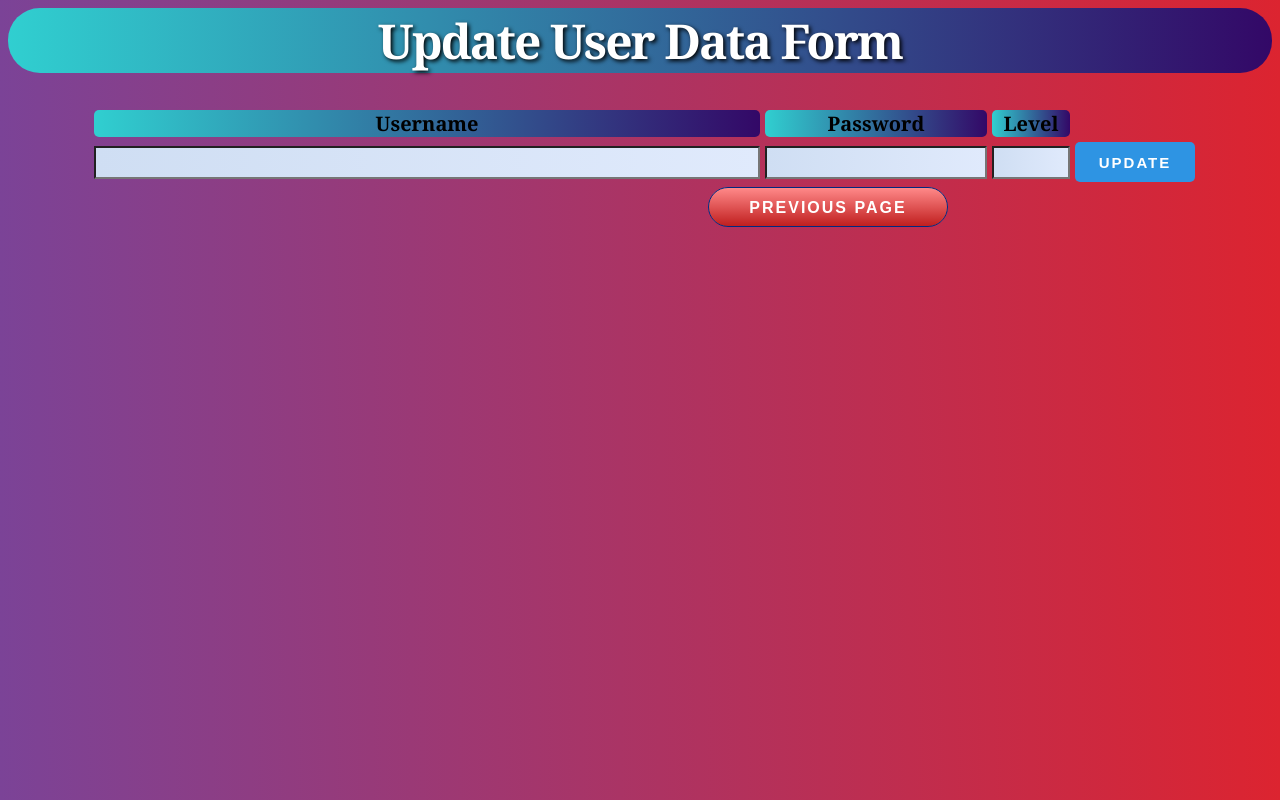
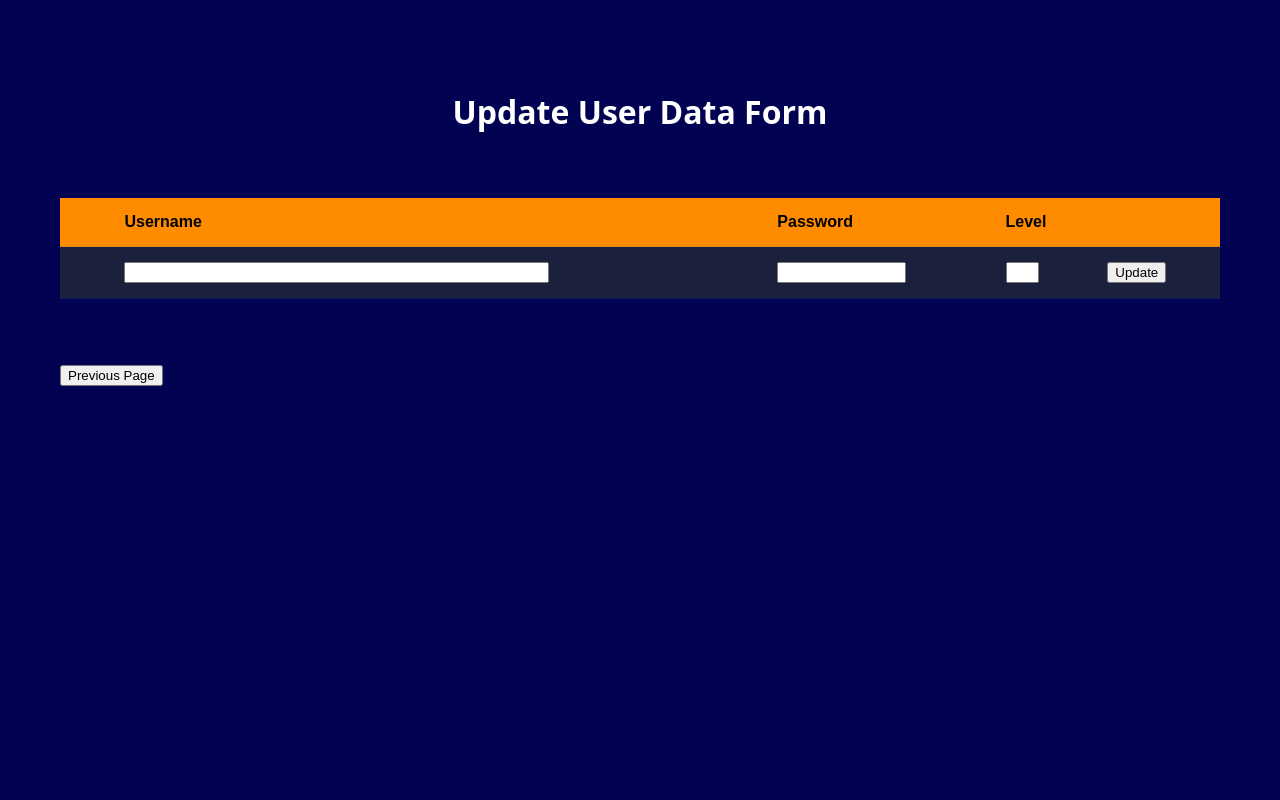
Before and after one commit to IrtisumMusharratRahman/Leave-Application-Management-System, a PHP site: page /update_info_form.php in a window 1280 px wide. Run offline with PHP 8.4, Linux system fonts and the light colour scheme; the visitor is signed in with stand-in values (Sample User, id 1); data that the repository does not hold is empty.

Commit message:
shafayet

```diff
--- a/admin_main.php
+++ b/admin_main.php
@@ -12,7 +12,7 @@
 
   <div id="mySidenav" class="sidenav">
   <p class="level">Admin</p>
-  <a href="#" class="icon-a"><i class="fa fa-dashboard icons"></i> &nbsp;&nbsp;Dashboard</a>
+  <a href="admin_main.php" class="icon-a"><i class="fa fa-dashboard icons"></i> &nbsp;&nbsp;Dashboard</a>
   <a href="User_form.php"class="icon-a"><i class="fa fa-users icons"></i> &nbsp;&nbsp;Add new user</a>
   <a href="view_info.php"class="icon-a"><i class="fa fa-list icons"></i> &nbsp;&nbsp;Edit/Delete User </a>
   <a href="report.php"class="icon-a"><i class="fa fa-file"></i> &nbsp;&nbsp;Leave Applications Report</a>
--- a/css/manager_main.css
+++ b/css/manager_main.css
@@ -68,7 +68,7 @@ body{
 	width: 40px;
 	margin-top: 5px;
 }
-.profile p{
+.profile p {
 	color: white;
 	font-weight: 500;
 	margin-left: 55px;
--- a/css/staff_main1.css
+++ b/css/staff_main1.css
@@ -57,8 +57,8 @@ header {
 
 .sidebar .profile_image {
   background: url("./images/1.jpg") no-repeat;
-  width: 150px;
-  height: 150px;
+  width: 200px;
+  height: 200px;
   border-radius: 100px;
   margin-bottom: 10px;
 }
--- a/css/table_report.css
+++ b/css/table_report.css
@@ -1,7 +1,7 @@
 body{
-    /* margin:60px; */
+    margin:60px;
     padding: 0px;
-    background-color: rgb(4, 82, 82);
+    background-color: rgb(2, 2, 82);
     overflow: hidden;
     font-family: system-ui;
 }
@@ -9,32 +9,31 @@ body{
 h1{
     text-align: center;
     color: white;
-    padding-top: 20px;
+    padding-top: 30px;
 }
 table {
 font-family: arial, sans-serif;
 border-collapse: collapse;
-width: 80%;
+width: 100%;
 border: 2rem;
-background-color:rgb(3, 65, 65);
-margin-left: 190px;
+background-color:#1b203d;
 
 }
 
 th {
 text-align: left;
-padding:12px;
+padding:15px;
 color: black;
 border-bottom: 1px solid #81818140;
 background-color: darkorange;
 }
 td {
 text-align: left;
-padding:7px;
+padding:15px;
 color: #ddd;
 border-bottom: 1px solid rgb(0, 32, 102);
 }
 
 tr:hover{
-    background-color: #1b203d;
+    background-color: rgb(7, 133, 122);
 }
--- a/login.php
+++ b/login.php
@@ -1,6 +1,6 @@
 <?php
 session_start();
-require("./Table/config.php");
+require('./Table/config.php');
 
 $_SESSION["Login"] = "XXX";
 ?>
--- a/staff_main.php
+++ b/staff_main.php
@@ -28,12 +28,13 @@
   <!--sidebar start-->
   <div class="sidebar">
     <center>
-      <img src="./css/images/user.png" class="profile_image" alt="">
+      <img class="profile_image" alt="">
       <h4>Chad</h4>
     </center>
     <a href="update_info_form.php"><i class="fas fa-user"></i><span>Edit Profile</span></a>
     <a href="leave_form.php"><i class="fa fa-th"></i><span>Leave Form</span></a>
     <a href="result.php"><i class="fas fa-eye"></i><span>View Result</span></a>
+    <a href="view_search_staff.php" ><i class="fas fa-copy"></i><span>Previous Leaves</span></a>
     <a href="#"><i class="fas fa-list"></i><span>Work List</span></a>
     <a href="#"><i class="fas fa-info-circle"></i><span>About</span></a>
     <a href="#"><i class="fas fa-sliders-h"></i><span>Settings</span></a>
--- a/update_info_form.php
+++ b/update_info_form.php
@@ -9,14 +9,16 @@ if ($_SESSION["Login"] != "YES")
 
 <head>
 	<title>Updating User Data</title>
-	<link rel="stylesheet" href="./css/update_info_form.css">
+	<!-- <link rel="stylesheet" href="./css/update_info_form.css"> -->
+	<link rel="stylesheet" href="./css/table_report.css" type="text/css"/>
 
 </head>
 
 	<body>
 
 				<h1>Update User Data Form</h1>
-
+				<br>
+				<br>
 				<?php
 				$ID = $_SESSION["id"];
 				require("./Table/config.php");
@@ -24,19 +26,16 @@ if ($_SESSION["Login"] != "YES")
 				$result = mysqli_query($conn, $sql);
 				$rows = mysqli_fetch_assoc($result);
 				?>
-
-
 				<form name="form1" method="post" action="update_info.php">
 					<table class="center" border="0" cellspacing="5" cellpadding="0">
 
 						<tr>
-							<td align="center">&nbsp;</td>
-							<td class="Username" align="center"><strong>Username</strong></td>
-							<td class="password" align="center"><strong>Password</strong></td>
-							<td class="level" align="center"><strong>Level</strong></td>
-							<td align="center">&nbsp;</td>
+							<th align="center">&nbsp;</td>
+							<th class="Username" align="center"><strong>Username</strong></th>
+							<th class="password" align="center"><strong>Password</strong></th>
+							<th class="level" align="center"><strong>Level</strong></th>
+							<th align="center">&nbsp;</td>
 						</tr>
-
 						<tr>
 							<td align="center"><input name="id" type="hidden" id="id" value="<?php echo $rows['id']; ?>"></td>
 							<td align="center"><input name="username" type="text" id="username" size="50" value="<?php echo $rows['username']; ?>"></td>
@@ -46,11 +45,10 @@ if ($_SESSION["Login"] != "YES")
 						</tr>
 
 					</table>
-
-
-
+					<br>
+					<br>
+					<br>
 			<button id="p_page" onclick="window.location.href='check_login.php';">Previous Page</button>
-
 	</body>
 
 </html>
```
Also changed, not shown: forms_report.php (+8 -7 lines), report.php (+13 -12 lines), view_search_staff.php (+22 -3 lines), Table/insert_data_form.php (line endings or trailing spaces), add_form.php (line endings or trailing spaces).
